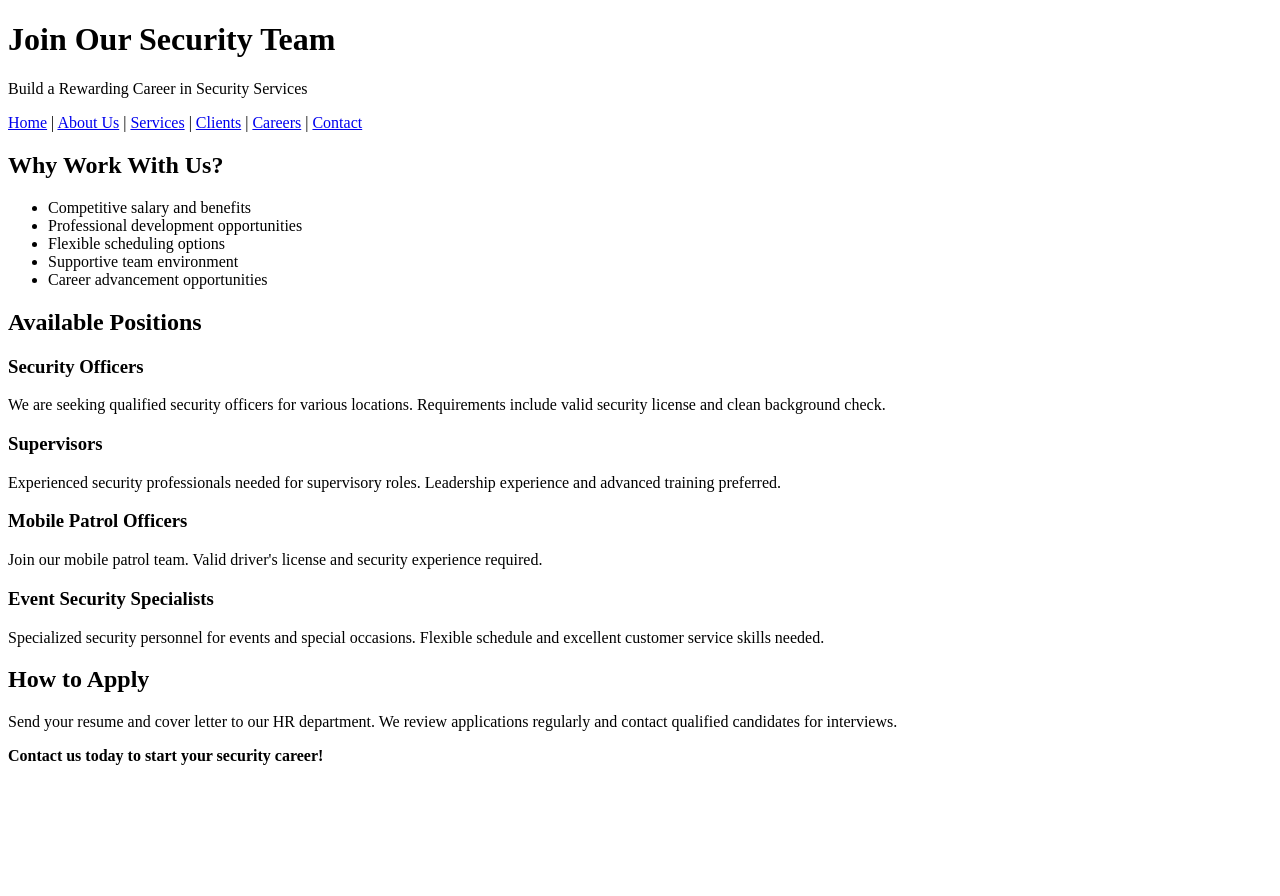
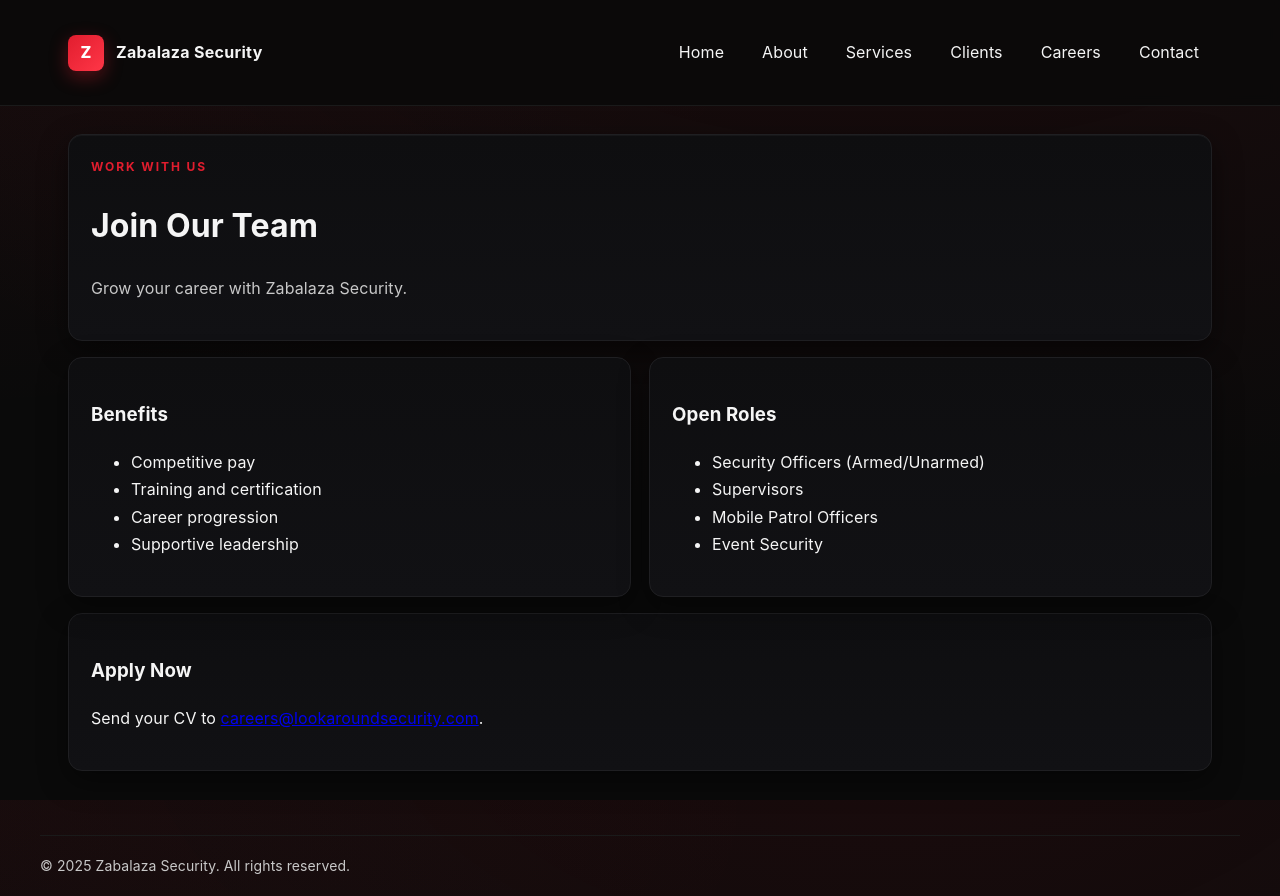
Before and after one commit to Kamo2330/camp, a Django app: page /careers/ in a window 1280 px wide. Before the commit the page ends 765 px from the top, so only its background shows below. Run offline with Django 5.2, Linux system fonts and the light colour scheme.

Commit message:
Added full project files

```diff
--- /dev/null
+++ b/LookAroundSecurity/urls.py
@@ -0,0 +1,23 @@
+"""
+URL configuration for LookAroundSecurity project.
+
+The `urlpatterns` list routes URLs to views. For more information please see:
+    https://docs.djangoproject.com/en/5.2/topics/http/urls/
+Examples:
+Function views
+    1. Add an import:  from my_app import views
+    2. Add a URL to urlpatterns:  path('', views.home, name='home')
+Class-based views
+    1. Add an import:  from other_app.views import Home
+    2. Add a URL to urlpatterns:  path('', Home.as_view(), name='home')
+Including another URLconf
+    1. Import the include() function: from django.urls import include, path
+    2. Add a URL to urlpatterns:  path('blog/', include('blog.urls'))
+"""
+from django.contrib import admin
+from django.urls import path, include
+
+urlpatterns = [
+    path('admin/', admin.site.urls),
+    path('', include('core.urls')),
+]
--- /dev/null
+++ b/core/templates/core/base.html
@@ -0,0 +1,97 @@
+<!DOCTYPE html>
+<html lang="en">
+<head>
+  <meta charset="UTF-8">
+  <meta name="viewport" content="width=device-width, initial-scale=1.0">
+  <title>Zabalaza Security - {% block title %}{% endblock %}</title>
+  <style>
+    :root {
+      --bg:#0a0a0a;
+      --surface:#0e0e10;
+      --surface-2:#111114;
+      --text:#f5f5f5;
+      --muted:#c8c8c8;
+      --red:#e11d2e;        /* accent */
+      --red-600:#c11224;    /* hover */
+      --border:#1a1a1a;
+      --soft-border:#1f1f22;
+      --shadow: 0 10px 30px rgba(0,0,0,.45);
+    }
+    * { box-sizing: border-box; }
+    html, body { height: 100%; }
+    body {
+      margin: 0;
+      font-family: Inter, ui-sans-serif, system-ui, -apple-system, Segoe UI, Roboto, Ubuntu, Cantarell,
+        Noto Sans, Helvetica Neue, Arial, "Apple Color Emoji", "Segoe UI Emoji";
+      background: radial-gradient(1200px 600px at 70% -10%, rgba(225,29,46,.08), transparent),
+                  radial-gradient(900px 420px at -10% 0%, rgba(225,29,46,.05), transparent),
+                  var(--bg);
+      color: var(--text);
+      line-height: 1.7;
+      letter-spacing: 0.1px;
+    }
+    .container { max-width: 1200px; margin: 0 auto; padding: 28px; }
+
+    /* Header */
+    .site-header { position: sticky; top:0; z-index:20; background: rgba(10,10,10,.85); backdrop-filter: blur(6px); border-bottom:1px solid var(--border); }
+    .header-inner { display:flex; align-items:center; justify-content:space-between; gap:18px; }
+    .brand { display:flex; align-items:center; gap:12px; font-weight:700; letter-spacing:.3px; }
+    .brand .logo { width:36px; height:36px; border-radius:8px; background: linear-gradient(135deg, var(--red), #ff3647); display:inline-flex; align-items:center; justify-content:center; color:white; font-weight:800; box-shadow: 0 6px 18px rgba(225,29,46,.35); }
+
+    /* Nav */
+    nav { display:flex; gap:12px; flex-wrap:wrap; }
+    nav a { color: var(--text); text-decoration: none; padding: 10px 12px; border-radius: 8px; border:1px solid transparent; position: relative; }
+    nav a:after { content:""; position:absolute; left:12px; right:12px; bottom:6px; height:2px; background: linear-gradient(90deg, transparent, var(--red), transparent); transform: scaleX(0); transform-origin: center; transition: transform .2s ease; }
+    nav a:hover { color: var(--text); }
+    nav a:hover:after { transform: scaleX(1); }
+
+    /* Layout */
+    .hero { padding: 44px 0 20px; }
+    .title { font-size: clamp(28px, 4vw, 42px); line-height:1.15; margin:0; letter-spacing:.2px; }
+    .muted { color: var(--muted); }
+    .eyebrow { color: var(--red); text-transform: uppercase; font-size: 12px; letter-spacing: .16em; font-weight: 700; }
+
+    .card { background: linear-gradient(180deg, var(--surface), var(--surface-2)); border:1px solid var(--soft-border); border-radius: 14px; padding: 22px; box-shadow: var(--shadow); }
+    .card.inset { box-shadow: inset 0 1px rgba(255,255,255,.04), var(--shadow); }
+    .grid { display:grid; gap:18px; grid-template-columns: repeat(auto-fit, minmax(240px, 1fr)); }
+
+    .footer { margin-top: 36px; padding: 18px 0; color: var(--muted); font-size: 14px; border-top:1px solid var(--border); }
+
+    /* Buttons */
+    .btn { display:inline-block; padding:11px 16px; border-radius:10px; color:white; text-decoration:none; background: linear-gradient(180deg, var(--red), var(--red-600)); border:1px solid var(--red-600); box-shadow: 0 8px 20px rgba(225,29,46,.28); transition: transform .12s ease, box-shadow .2s ease; }
+    .btn:hover { transform: translateY(-1px); box-shadow: 0 12px 28px rgba(225,29,46,.34); }
+    .btn.ghost { background: transparent; color: var(--text); border:1px solid var(--soft-border); }
+    .btn.ghost:hover { border-color: var(--red); color: var(--text); }
+
+    @media (prefers-reduced-motion: reduce) {
+      nav a:after, .btn { transition: none; }
+    }
+  </style>
+</head>
+<body>
+  <header class="site-header">
+    <div class="container header-inner">
+      <div class="brand">
+        <span class="logo">Z</span>
+        <span>Zabalaza Security</span>
+      </div>
+      <nav>
+        <a href="/">Home</a>
+        <a href="/about/">About</a>
+        <a href="/services/">Services</a>
+        <a href="/clients/">Clients</a>
+        <a href="/careers/">Careers</a>
+        <a href="/contact/">Contact</a>
+      </nav>
+    </div>
+  </header>
+
+  <main class="container">
+    {% block content %}{% endblock %}
+  </main>
+
+  <div class="container footer">
+    © {% now "Y" %} Zabalaza Security. All rights reserved.
+  </div>
+</body>
+</html>
--- a/core/templates/core/careers.html
+++ b/core/templates/core/careers.html
@@ -1,46 +1,33 @@
-<!DOCTYPE html>
-<html>
-<head>
-    <title>Careers - Zabalaza Security</title>
-</head>
-<body>
-    <h1>Join Our Security Team</h1>
-    <p>Build a Rewarding Career in Security Services</p>
-    <nav>
-        <a href="/">Home</a> |
-        <a href="/about/">About Us</a> |
-        <a href="/services/">Services</a> |
-        <a href="/clients/">Clients</a> |
-        <a href="/careers/">Careers</a> |
-        <a href="/contact/">Contact</a>
-    </nav>
-
-    <h2>Why Work With Us?</h2>
-    <ul>
-        <li>Competitive salary and benefits</li>
-        <li>Professional development opportunities</li>
-        <li>Flexible scheduling options</li>
-        <li>Supportive team environment</li>
-        <li>Career advancement opportunities</li>
-    </ul>
-
-    <h2>Available Positions</h2>
-
-    <h3>Security Officers</h3>
-    <p>We are seeking qualified security officers for various locations. Requirements include valid security license and clean background check.</p>
-
-    <h3>Supervisors</h3>
-    <p>Experienced security professionals needed for supervisory roles. Leadership experience and advanced training preferred.</p>
-
-    <h3>Mobile Patrol Officers</h3>
-    <p>Join our mobile patrol team. Valid driver's license and security experience required.</p>
-
-    <h3>Event Security Specialists</h3>
-    <p>Specialized security personnel for events and special occasions. Flexible schedule and excellent customer service skills needed.</p>
-
-    <h2>How to Apply</h2>
-    <p>Send your resume and cover letter to our HR department. We review applications regularly and contact qualified candidates for interviews.</p>
-
-    <p><strong>Contact us today to start your security career!</strong></p>
-</body>
-</html>
+{% extends "core/base.html" %}
+{% block title %}Careers{% endblock %}
+{% block content %}
+  <div class="card inset">
+    <div class="eyebrow">Work with us</div>
+    <h1>Join Our Team</h1>
+    <p class="muted">Grow your career with Zabalaza Security.</p>
+  </div>
+  <div class="grid" style="margin-top:16px;">
+    <div class="card">
+      <h3>Benefits</h3>
+      <ul>
+        <li>Competitive pay</li>
+        <li>Training and certification</li>
+        <li>Career progression</li>
+        <li>Supportive leadership</li>
+      </ul>
+    </div>
+    <div class="card">
+      <h3>Open Roles</h3>
+      <ul>
+        <li>Security Officers (Armed/Unarmed)</li>
+        <li>Supervisors</li>
+        <li>Mobile Patrol Officers</li>
+        <li>Event Security</li>
+      </ul>
+    </div>
+  </div>
+  <div class="card" style="margin-top:16px;">
+    <h3>Apply Now</h3>
+    <p>Send your CV to <a href="mailto:careers@lookaroundsecurity.com">careers@lookaroundsecurity.com</a>.</p>
+  </div>
+{% endblock %}
--- a/manage.py
+++ b/manage.py
@@ -6,7 +6,7 @@ import sys
 
 def main():
     """Run administrative tasks."""
-    os.environ.setdefault('DJANGO_SETTINGS_MODULE', 'zabalaza.settings')
+    os.environ.setdefault('DJANGO_SETTINGS_MODULE', 'LookAroundSecurity.settings')
     try:
         from django.core.management import execute_from_command_line
     except ImportError as exc:
```
Also changed, not shown: LookAroundSecurity/asgi.py (added, +16 -0 lines), LookAroundSecurity/settings.py (added, +123 -0 lines), LookAroundSecurity/wsgi.py (added, +16 -0 lines), core/templates/core/about.html (+22 -28 lines), core/templates/core/clients.html (+20 -38 lines), core/templates/core/contact.html (+28 -49 lines), core/templates/core/home.html (+21 -18 lines), core/templates/core/services.html (+16 -43 lines), LookAroundSecurity/__init__.py (added), __init__.py (added), asgi.py (renamed from zabalaza/asgi.py), core/urls.py (line endings or trailing spaces), settings.py (renamed from zabalaza/settings.py), urls.py (renamed from zabalaza/urls.py), 1 more files.
